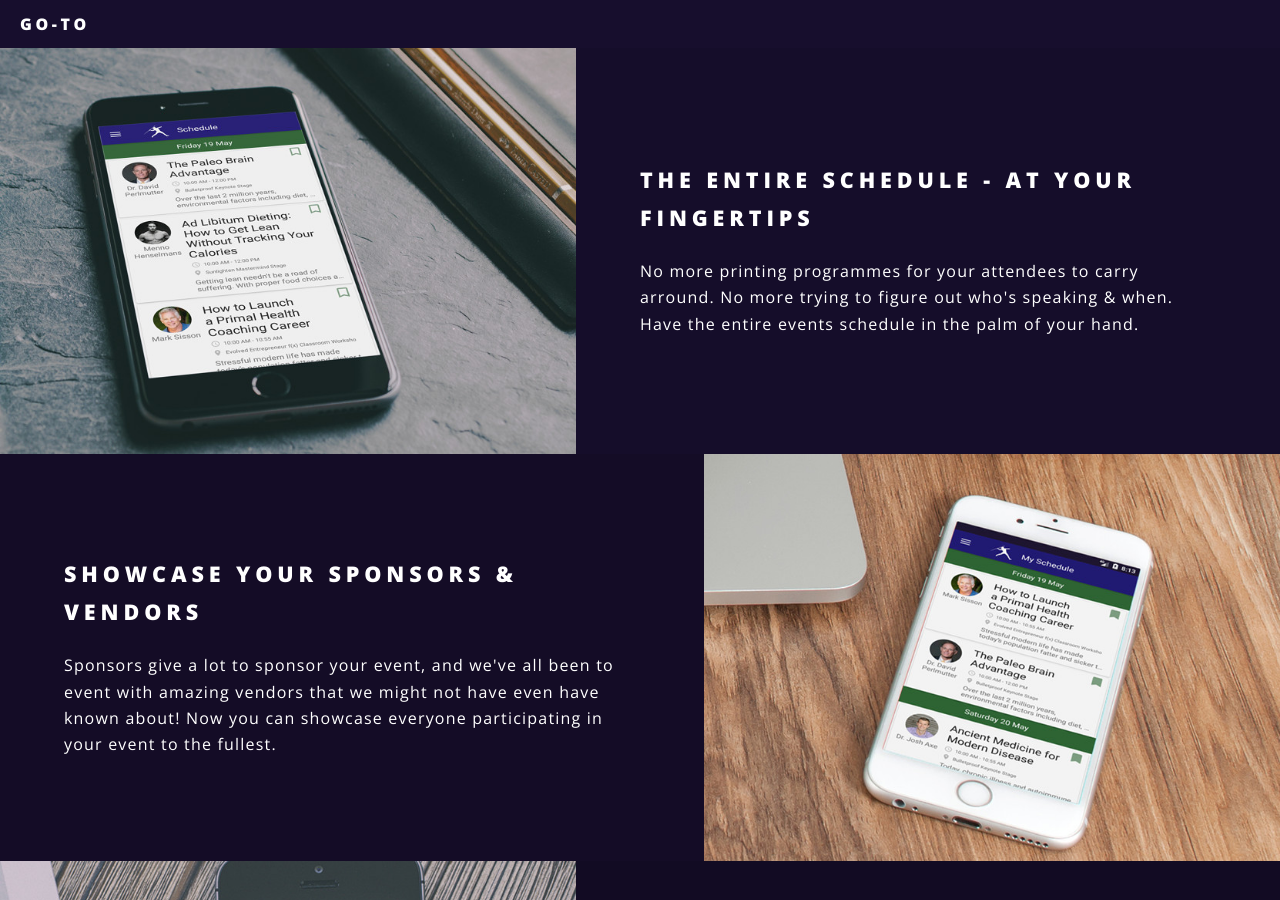
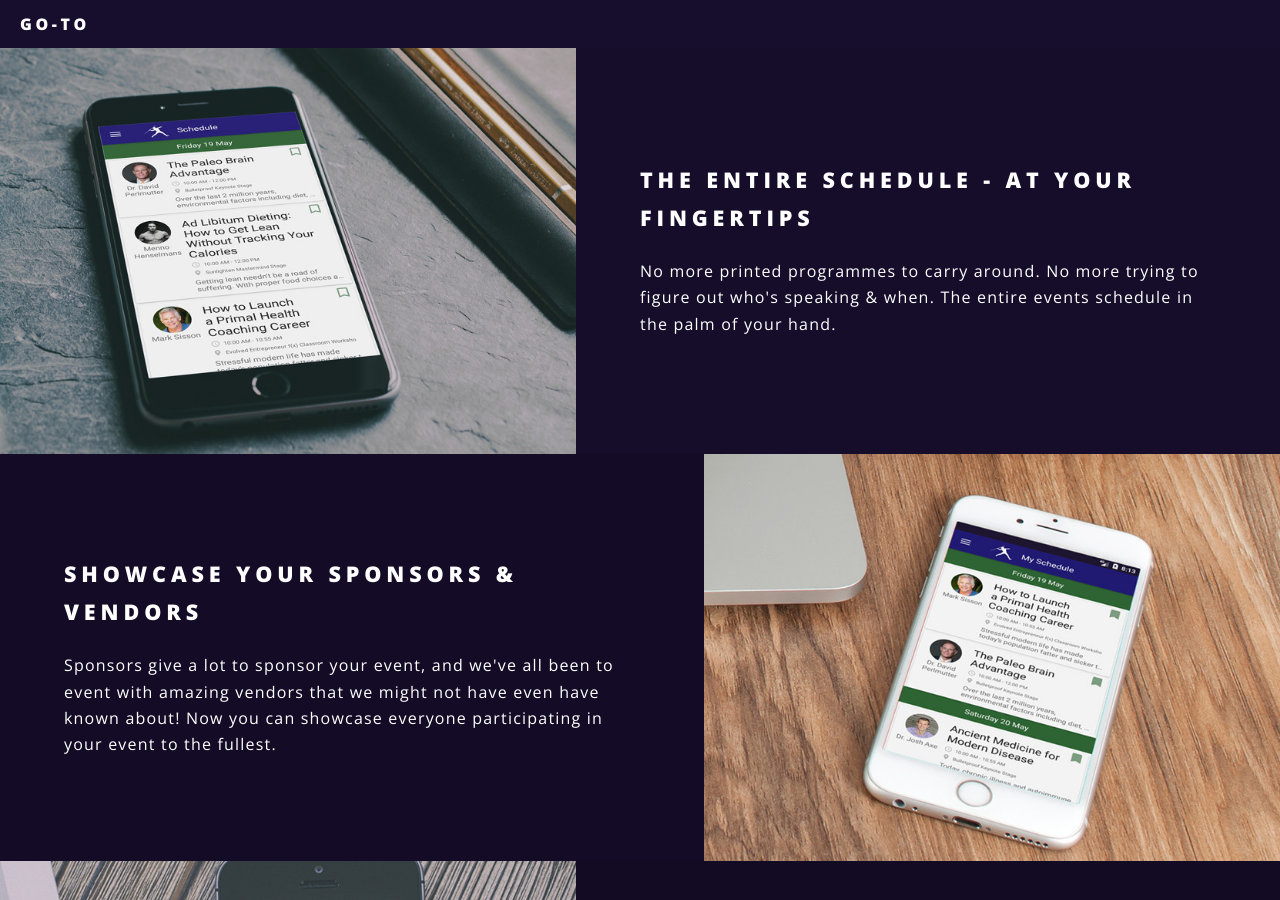
Before and after one commit to iamrobj/event_app_paleo_mag, a Jekyll site: the page built from index.html, in a window 1280 px wide and 900 px high, scrolled down 1311 px. Built offline with Jekyll 4.4.1, drawn with Linux system fonts in a browser that asks for light colours.

Commit message:
Update _config.yml

```diff
--- a/_config.yml
+++ b/_config.yml
@@ -12,7 +12,9 @@ main_section_title: Great events need even greater apps
 main_section_text: Why you need an app...
 ## Section 1 ##
 section_1_title: The entire schedule - at your fingertips
-section_1_text: No more printing programmes for your attendees to carry arround.  No more trying to figure out who's speaking & when.  Have the entire events schedule in the palm of your hand.
+section_1_text: No more printed programmes to carry around.
+ No more trying to figure out who's speaking & when.
+ The entire events schedule in the palm of your hand.
 section_1_img: section_1.jpg
 ## Section 2 ##
 section_2_title: Showcase your sponsors & vendors
```
